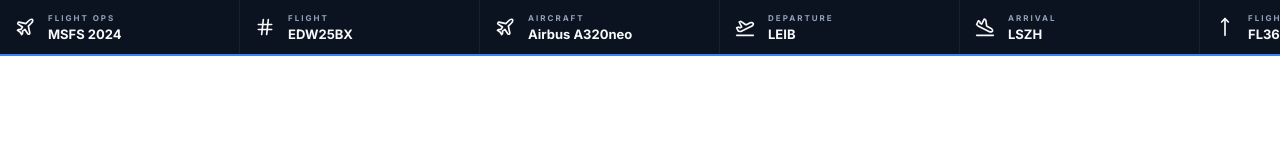
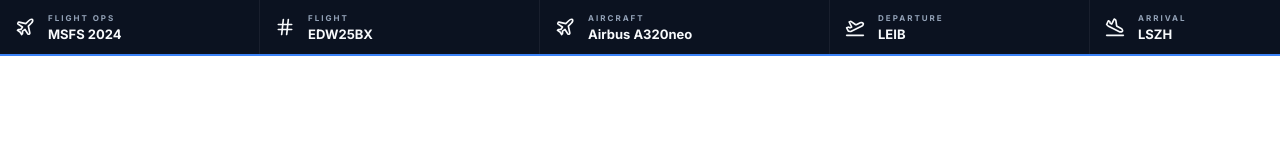
Before and after one commit to ML1887hsv/flightdeck_overlay_v1, a plain HTML site: page index.html in a window 1280 px wide. Shown: the top 160 px of the page. Drawn offline with nearby package versions, Linux system fonts and the light colour scheme.

Commit message:
Add files via upload

```diff
--- a/css/style.css
+++ b/css/style.css
@@ -31,7 +31,15 @@ body{
 
     display:grid;
 
-    grid-template-columns:repeat(8,minmax(0,1fr));
+    grid-template-columns:
+260px
+280px
+290px
+260px
+260px
+190px
+160px
+80px;
 
     background:#0B1220;
 
```
